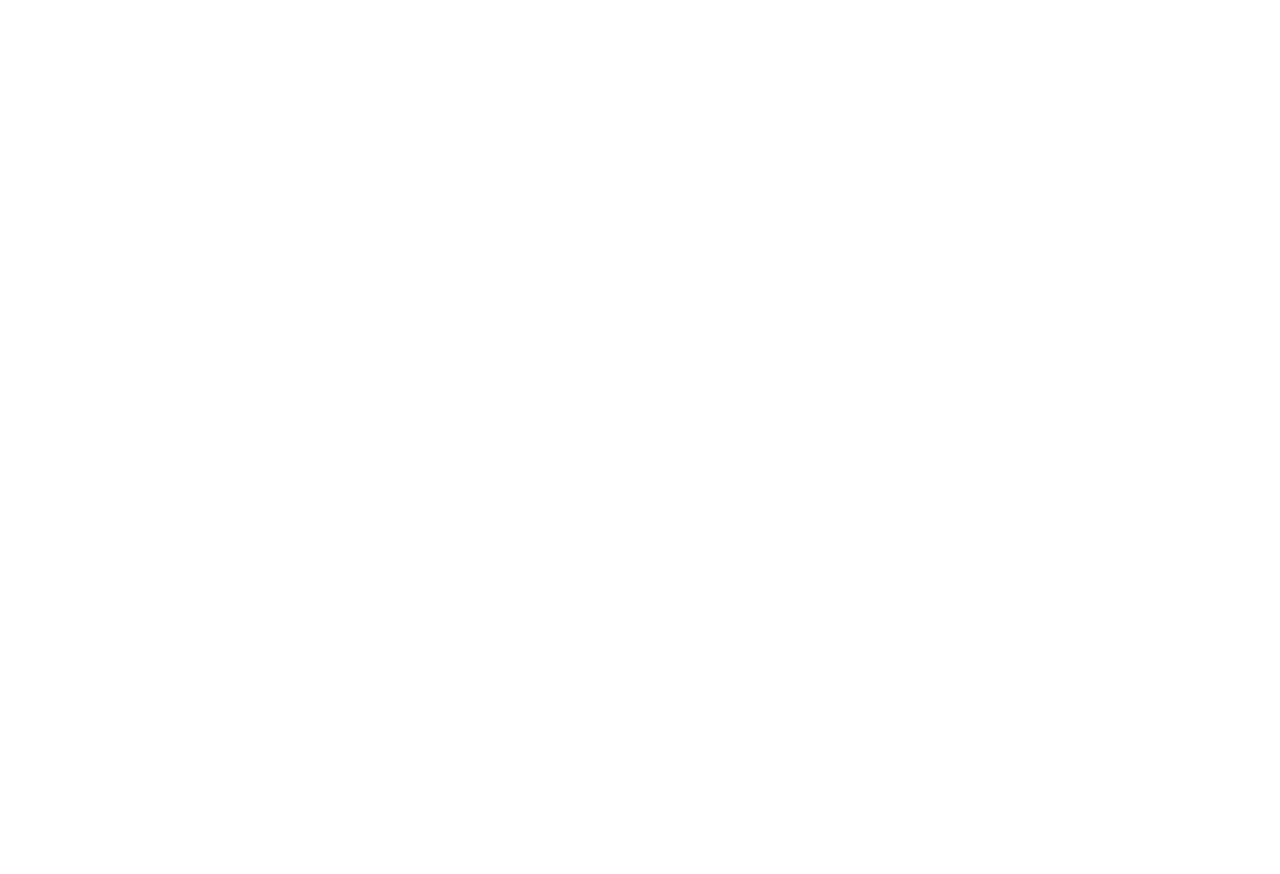
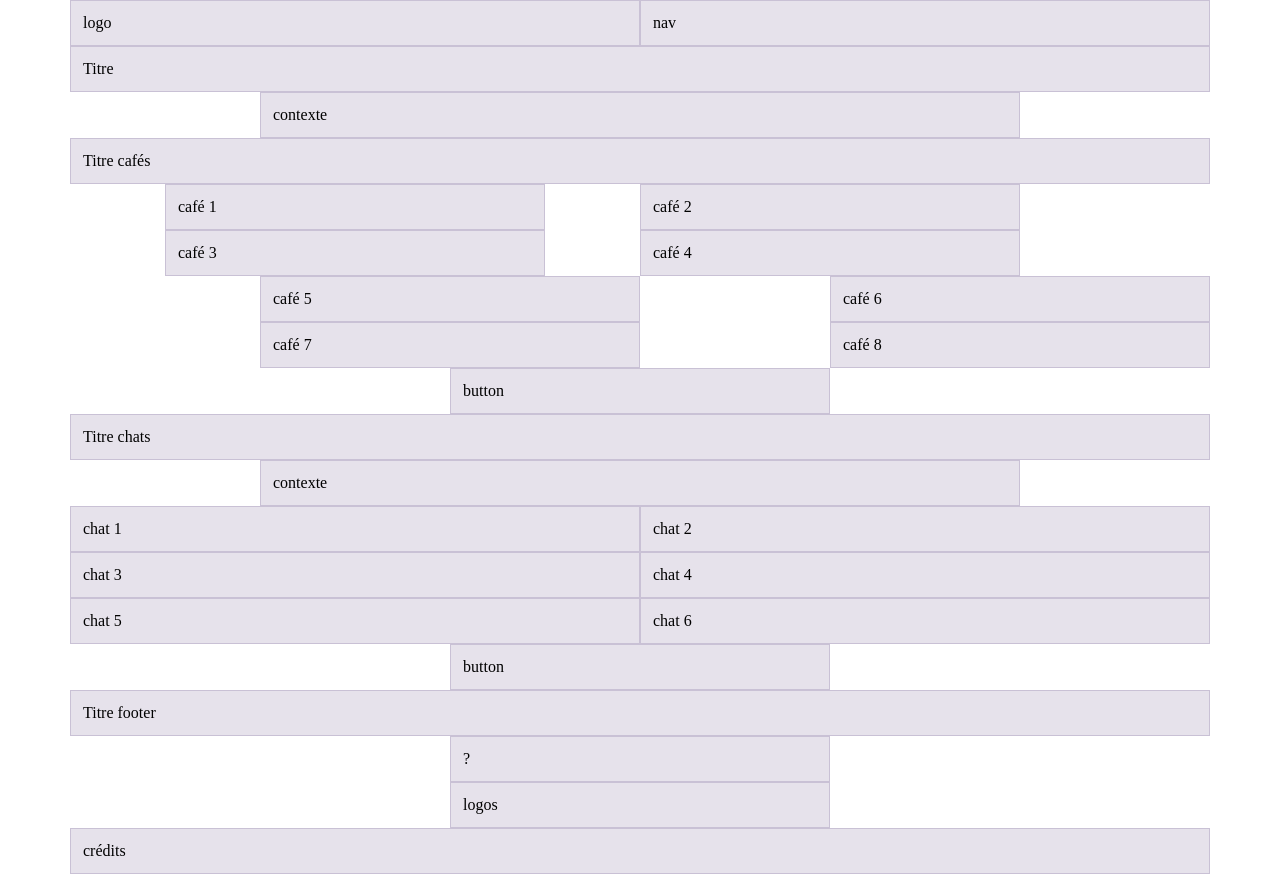
Before and after one commit to Lisa-str/catfe, a website built with Parcel: page src/index.html in a window 1280 px wide. Before the commit the page ends 800 px from the top, so only its background shows below. Built offline with nearby package versions, Linux system fonts and the light colour scheme.

Commit message:
grille bootstrap

```diff
--- a/src/index.html
+++ b/src/index.html
@@ -7,6 +7,65 @@
     <link rel="stylesheet" href="scss/main.scss" />
   </head>
   <body>
+    <div class="header">
+      <div class="container">
+        <div class="row">
+          <div class="col-6">logo</div>
+          <div class="col-6">nav</div>
+          <div class="col-12">Titre</div>
+        </div>
+      </div>
+    </div>
+    <main>
+      <div class="contexte">
+        <div class="container">
+          <div class="row">
+            <div class="col-8 offset-2">contexte</div>
+          </div>
+        </div>
+      </div>
+      <div class="cafe">
+        <div class="container">
+          <div class="row">
+            <div class="col-12">Titre cafés</div>
+            <div class="col-4 offset-1">café 1</div>
+            <div class="col-4 offset-1">café 2</div>
+            <div class="col-4 offset-1">café 3</div>
+            <div class="col-4 offset-1">café 4</div>
+            <div class="col-4 offset-2">café 5</div>
+            <div class="col-4 offset-2">café 6</div>
+            <div class="col-4 offset-2">café 7</div>
+            <div class="col-4 offset-2">café 8</div>
+            <div class="col-4 offset-4">button</div>
+          </div>
+        </div>
+      </div>
+      <div class="chats">
+        <div class="container">
+          <div class="row">
+            <div class="col-12">Titre chats</div>
+            <div class="col-8 offset-2">contexte</div>
+            <div class="col-6">chat 1</div>
+            <div class="col-6">chat 2</div>
+            <div class="col-6">chat 3</div>
+            <div class="col-6">chat 4</div>
+            <div class="col-6">chat 5</div>
+            <div class="col-6">chat 6</div>
+            <div class="col-4 offset-4">button</div>
+          </div>
+        </div>
+      </div>
+    </main>
+    <footer>
+      <div class="container">
+        <div class="row">
+          <div class="col-12">Titre footer</div>
+          <div class="col-4 offset-4">?</div>
+          <div class="col-4 offset-4">logos</div>
+          <div class="col-12">crédits</div>
+        </div>
+      </div>
+    </footer>
     <script src="js/main.js" type="module"></script>
   </body>
 </html>
--- a/src/scss/main.scss
+++ b/src/scss/main.scss
@@ -42,5 +42,21 @@ video {
 }
 
 /* ====================================
+// bootstrap highlighter
+// ==================================== */
+
+.row + .row {
+  margin-top: 16px;
+}
+
+.row > .col,
+.row > [class^="col-"] {
+  padding-top: 12px;
+  padding-bottom: 12px;
+  background-color: rgba(86, 61, 124, 0.15);
+  border: 1px solid rgba(86, 61, 124, 0.2);
+}
+
+/* ====================================
 // base rules
 // ==================================== */
```
Also changed, not shown: 1 other file.
